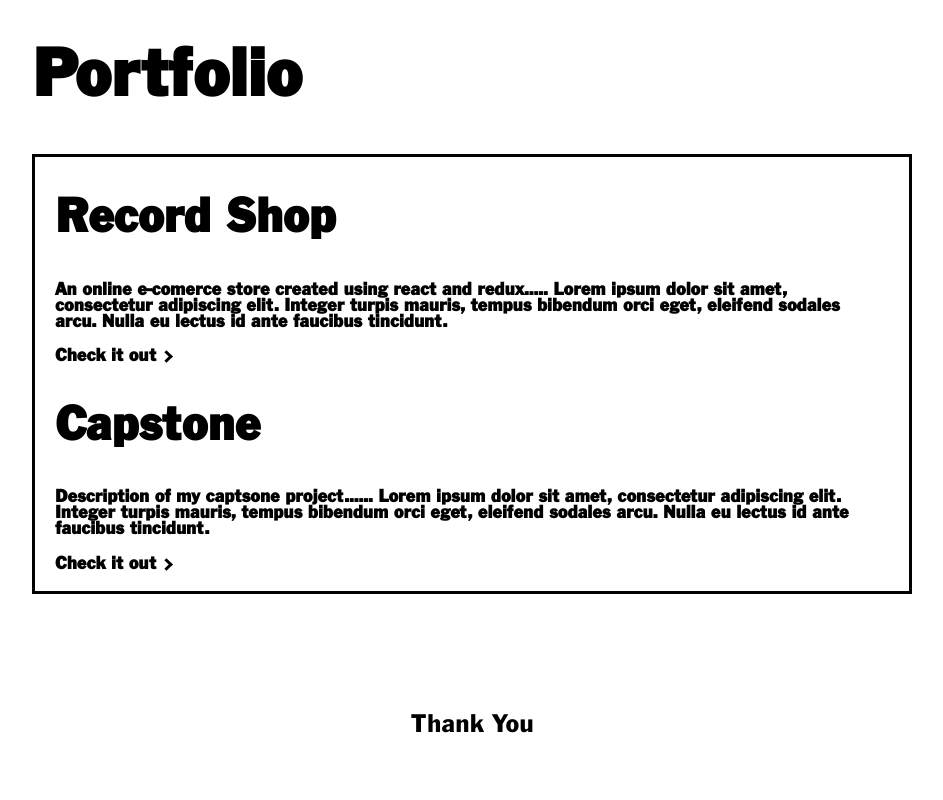
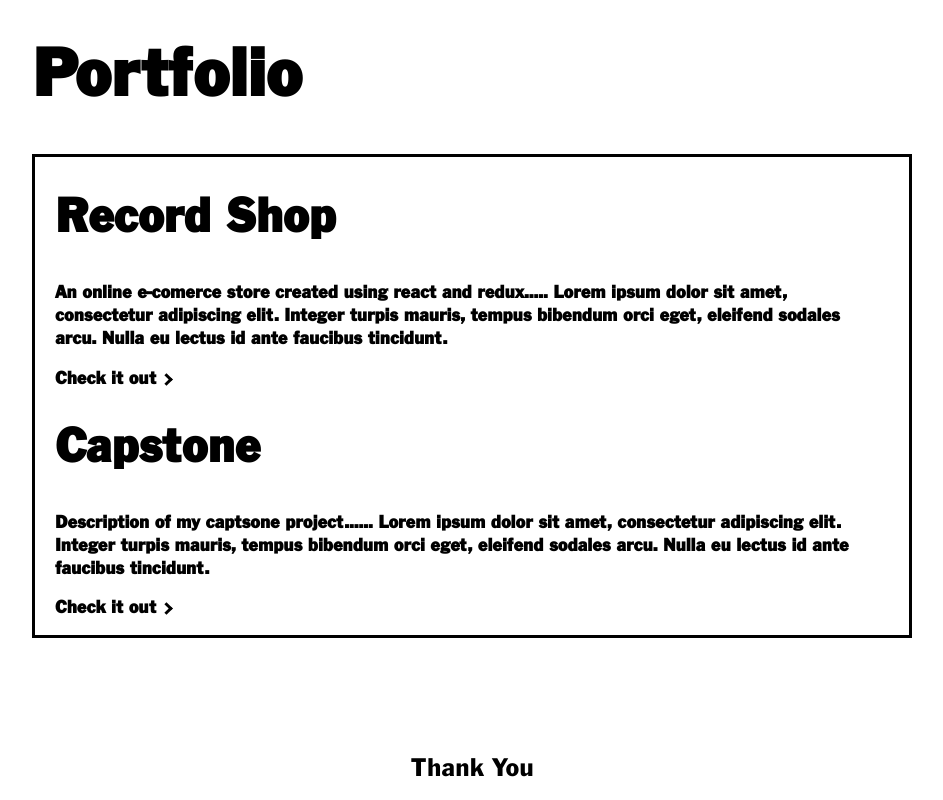
Before and after one commit to rhanixon/rhanixon, a React (Create React App) app: page / in a window 1280 px wide. Shown: the part 1196-1996 px from the top of the page, without its empty margins (168-1111 px from the left). Before the commit the page ends 1952 px from the top, so only its background shows below. Built offline with nearby package versions, Linux system fonts and the light colour scheme.

Commit message:
added spacing in portfolio descriptions

```diff
--- a/src/Portfolio.js
+++ b/src/Portfolio.js
@@ -11,12 +11,12 @@ export default class Portfolio extends Component {
           <div className="boxed2">
           <div className="bio-item">
             <h2>Record Shop</h2>
-            <h3>An online e-comerce store created using react and redux..... Lorem ipsum dolor sit amet, consectetur adipiscing elit. Integer turpis mauris, tempus bibendum orci eget, eleifend sodales arcu. Nulla eu lectus id ante faucibus tincidunt.</h3>
+            <h3 className="oneandquarter">An online e-comerce store created using react and redux..... Lorem ipsum dolor sit amet, consectetur adipiscing elit. Integer turpis mauris, tempus bibendum orci eget, eleifend sodales arcu. Nulla eu lectus id ante faucibus tincidunt.</h3>
             <a className="one" href="https://recordshop1982134.herokuapp.com/products">
             <h3>Check it out <i class="right"></i></h3>
             </a>
             <h2>Capstone</h2>
-            <h3>Description of my captsone project...... Lorem ipsum dolor sit amet, consectetur adipiscing elit. Integer turpis mauris, tempus bibendum orci eget, eleifend sodales arcu. Nulla eu lectus id ante faucibus tincidunt.</h3>
+            <h3 className="oneandquarter">Description of my captsone project...... Lorem ipsum dolor sit amet, consectetur adipiscing elit. Integer turpis mauris, tempus bibendum orci eget, eleifend sodales arcu. Nulla eu lectus id ante faucibus tincidunt.</h3>
             <a className="zero" href="https://github.com/grace-shopper-MPEB/motherboard">
             <h3>Check it out <i class="right"></i></h3>
             </a>
```
